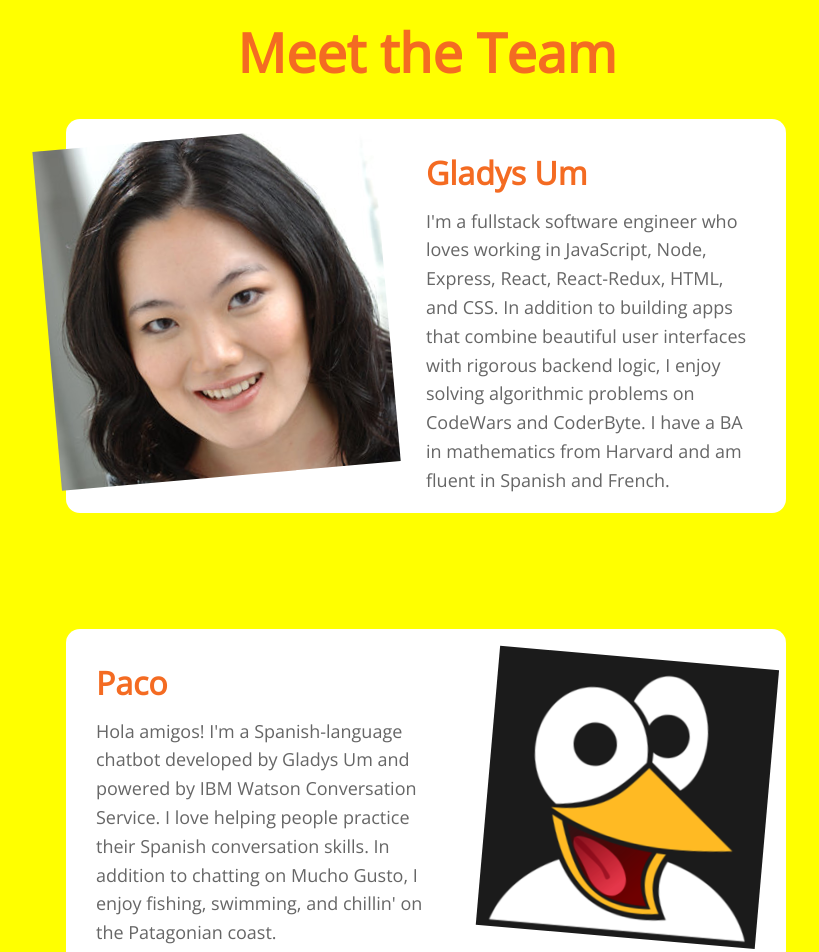
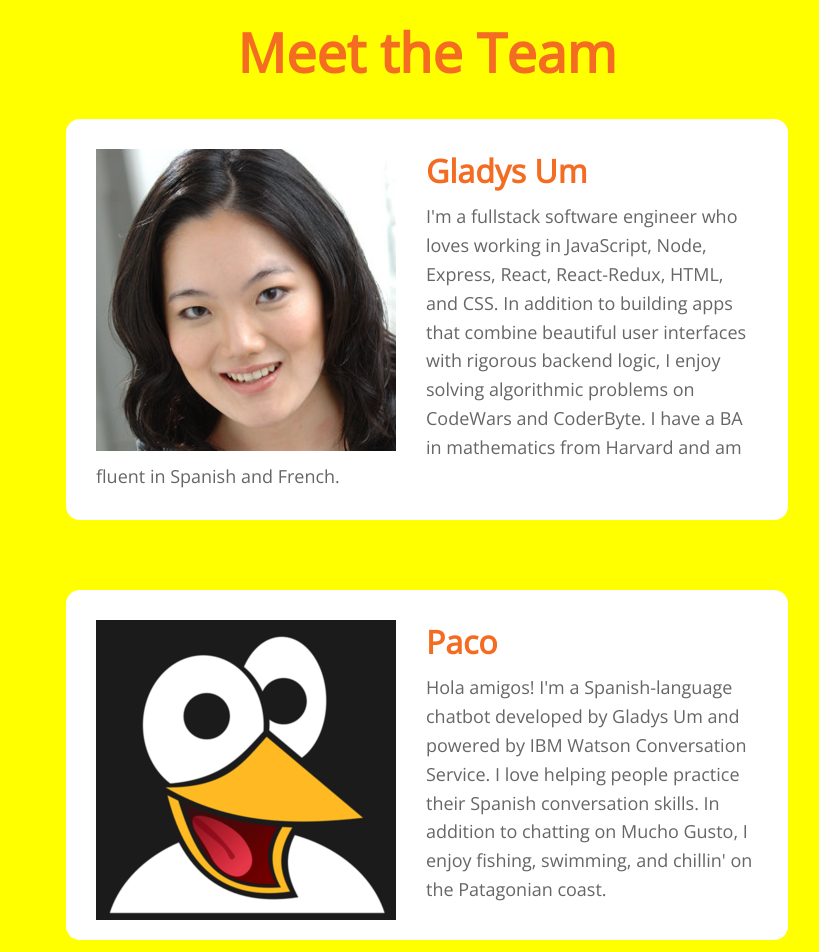
Before and after one commit to gladysum-zz/mucho-gusto, a React app: page /team in a window 1280 px wide. Shown: the part 80-1032 px from the top of the page, without its empty margins (213-1032 px from the left). Built offline with nearby package versions, Linux system fonts and the light colour scheme.

Commit message:
refactored team page

```diff
--- a/browser/Team.js
+++ b/browser/Team.js
@@ -1,5 +1,4 @@
 import React from 'react';
-import {Link} from 'react-router-dom'
 
 export default class Team extends React.Component {
   constructor() {
@@ -12,39 +11,33 @@ export default class Team extends React.Component {
 
   render() {
     return (
-  <div className="about-background">
-    <div className="about-col-left"></div>
-    <div className="about-col-middle">
-      <div className="about-title">
+  <div className="team-background">
+    <div className="team-col-left"></div>
+    <div className="team-col-middle">
+      <div className="team-title">
         Meet the Team
       </div>
 
-      <div className="image-container-left">
-        <img src="./images/gladys.jpg" style={{width: "340px", height: "340px"}}/>
-      </div>
-
-      <div className="about-container-left">
-        <div className="bio-left">
-          <p id="name">Gladys Um</p>
-          <p>I'm a fullstack software engineer who loves working in JavaScript, Node, Express, React, React-Redux, HTML, and CSS. In addition to building apps that combine beautiful user interfaces with rigorous backend logic, I enjoy solving algorithmic problems on CodeWars and CoderByte. I have a BA in mathematics from Harvard and am fluent in Spanish and French.
-            </p>
+      <div className="bio">
+        <img src="./images/gladys.jpg" id="bio-pic"/>
+        <a href="https://www.linkedin.com/in/gladysum/" target="_blank" id="bio-name">
+          Gladys Um
+        </a>
+        <div id="bio-text"> I'm a fullstack software engineer who loves working in JavaScript, Node, Express, React, React-Redux, HTML, and CSS. In addition to building apps that combine beautiful user interfaces with rigorous backend logic, I enjoy solving algorithmic problems on CodeWars and CoderByte. I have a BA in mathematics from Harvard and am fluent in Spanish and French.
         </div>
       </div>
 
-      <div className="spacing"></div>
-
-      <div className="image-container-right">
-        <img src="./images/penguin-square.jpg" style={{width: "280px", height: "280px"}}/>
-      </div>
-
-      <div className="about-container-right">
-        <div className="bio-right">
-          <p id="name">Paco</p>
-          <p>Hola amigos! I'm a Spanish-language chatbot developed by Gladys Um and powered by IBM Watson Conversation Service. I love helping people practice their Spanish conversation skills. In addition to chatting on Mucho Gusto, I enjoy fishing, swimming, and chillin' on the Patagonian coast. </p>
+      <div className="bio">
+        <img src="./images/penguin-square.jpg" id="bio-pic"/>
+        <div id="bio-name">
+          Paco
+        </div>
+        <div id="bio-text">
+          Hola amigos! I'm a Spanish-language chatbot developed by Gladys Um and powered by IBM Watson Conversation Service. I love helping people practice their Spanish conversation skills. In addition to chatting on Mucho Gusto, I enjoy fishing, swimming, and chillin' on the Patagonian coast.
         </div>
       </div>
     </div>
-    <div className="about-col-right"></div>
+    <div className="team-col-right"></div>
   </div>
     )
   }
--- a/public/style.css
+++ b/public/style.css
@@ -300,7 +300,7 @@
   display:inline-block;
   text-align: center;
   width: 33%;
-  color: #666;
+
 }
 
 .social {
@@ -330,28 +330,28 @@ a:active {
 }
 
 /* ----- TEAM PAGE----- */
-.about-background {
+.team-background {
   height: 1000px;
   background-color: yellow;
   margin: 0 -1% -1% -1%;
 }
 
-.about-col-left {
+.team-col-left {
   display:inline-block;
   width: 22%;
 }
 
-.about-col-middle {
+.team-col-middle {
   display:inline-block;
   width: 56%;
 }
 
-.about-col-right {
+.team-col-right {
   display:inline-block;
   width: 22%;
 }
 
-.about-title {
+.team-title {
   font-size: 54px;
   text-align: center;
   color: #f46b22;
@@ -359,79 +359,37 @@ a:active {
   margin-bottom: 30px;
 }
 
-.image-container-left {
-  position: relative;
-  z-index: 2;
-  -ms-transform: rotate(-5deg); /* IE 9 */
-  -webkit-transform: rotate(-5deg); /* Safari */
-  transform: rotate(-5deg);
-  margin-left: -20px;
-  margin-bottom: -25px;
+.bio {
+  background-color: white;
+  padding: 30px;
+  border-radius: 14px;
+  margin-bottom: 70px;
+  min-height: 290px;
 }
 
-.about-container-left {
-  width: 720px;
-  display:inline-block;
-  background-color: white;
-  border-radius: 14px;
-  position: absolute;
-  z-index: 1;
-  margin-top: -320px;
-}
-
-.bio-left {
-  display:inline-block;
-  text-align: left;
-  line-height: 1.6em;
-  color: #666;
-  font-size: 18px;
-  padding-left: 360px;
-  padding-top: 20px;
-  padding-right: 30px;
-}
-
-.image-container-right {
-  position: relative;
-  z-index: 2;
-  -ms-transform: rotate(5deg); /* IE 9 */
-  -webkit-transform: rotate(5deg); /* Safari */
-  transform: rotate(5deg);
-  text-align: right;
-  margin-right: 20px;
-  margin-bottom: -5px;
-}
-
-.about-container-right {
-  width: 720px;
-  display:inline-block;
-  background-color: white;
-  border-radius: 14px;
-  position: absolute;
-  z-index: 1;
-  margin-top: -290px;
-}
-
-.bio-right {
-  display:inline-block;
-  text-align: left;
-  line-height: 1.6em;
-  color: #666;
-  font-size: 18px;
-  padding-right: 360px;
-  padding-top: 20px;
-  padding-left: 30px;
-}
-
-#name {
+#bio-name {
   color: #f46b22;
   font-size: 32px;
   font-weight: bold;
-  line-height: .1em;
 }
 
-.spacing {
-  height: 200px;
+#bio-name:hover {
+  color: #dc5406;
 }
+
+#bio-pic {
+  width: 300px;
+  float: left;
+  margin: 0 30px 10px 0;
+}
+
+#bio-text {
+  margin-top: 10px;
+  font-size: 18px;
+  color: #666;
+  line-height: 1.6em;
+}
+
 
 /* ----- FAQS PAGE----- */
 .faqs-background {
```
Also changed, not shown: public/bundle.js, 1 other file (tests, documents, lock files or other folders).
